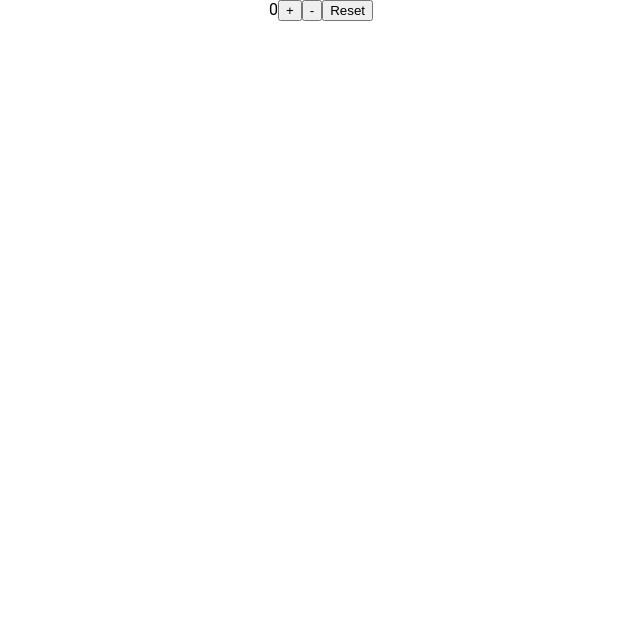
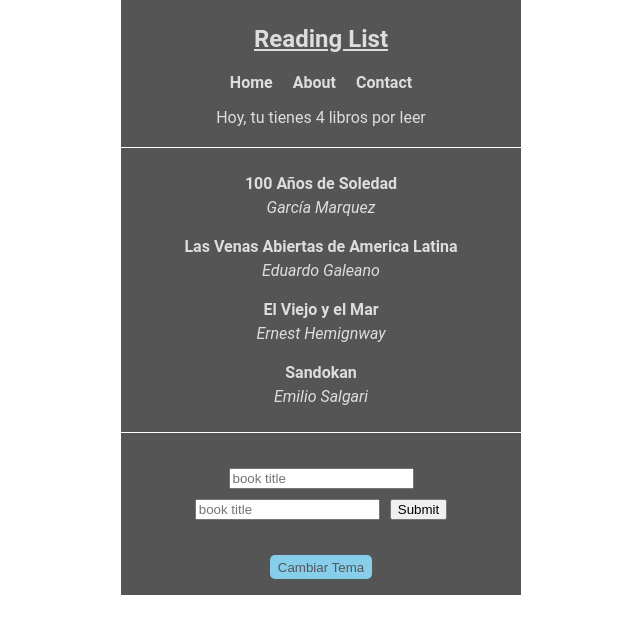
Before and after one commit to Academia-Numen/la-costa-react-clases, a React (Create React App) app: page / in a window 1280 px wide. Shown: the top 634 px of the page, without its empty margins (319-959 px from the left). Built offline with nearby package versions, Linux system fonts and the light colour scheme.

Commit message:
clase 7 parte 3: comenzamos la final app implementando todo lo visto hasta ahora

```diff
--- a/src/App.js
+++ b/src/App.js
@@ -1,14 +1,28 @@
 import './App.css';
 import React from 'react';
 import Navbar from './components/Navbar';
+import BooksList from './components/BooksList';
+import ThemeToggle from './components/ThemeToggle';
 import { AppContainer } from './App.styled';
-import Counter from './components/Counter';
+import BooksContextProvider from './contexts/BooksContext';
+import { NavbarContainer } from './components/Navbar/navbar.styled';
+import ThemeContextProvider from './contexts/ThemeContext';
+import NewBookForm from './components/NewBookForm';
 
 function App() {
 
   return (
     <AppContainer>
-      <Counter />
+      <ThemeContextProvider>
+        <BooksContextProvider>
+
+          <Navbar />
+          <BooksList />
+          <NewBookForm />
+          <ThemeToggle />
+
+        </BooksContextProvider>
+      </ThemeContextProvider>
     </AppContainer>
   );
 }
--- /dev/null
+++ b/src/components/BookItem/book-item.styled.js
@@ -0,0 +1,12 @@
+import styled from "@emotion/styled";
+
+export const BookItemContainer = styled.li`
+    padding: 10px;
+    border-radius: 10px;
+    font-weight: 600;
+    div + div {
+        font-weight: 400;
+        font-style: italic;
+        margin-top: 5px;
+    }
+`;
--- /dev/null
+++ b/src/components/BookItem/index.js
@@ -0,0 +1,14 @@
+import React from "react";
+import { BookItemContainer } from './book-item.styled';
+
+function BookItem({ book }) {
+
+    return (
+        <BookItemContainer>
+            <div>{book.title}</div>
+            <div>{book.author}</div>
+        </BookItemContainer>
+    );
+}
+
+export default BookItem;
--- a/src/components/BooksList/book-list.styled.js
+++ b/src/components/BooksList/book-list.styled.js
@@ -2,15 +2,12 @@ import styled from "@emotion/styled";
 
 export const BooksContainer = styled.div`
     ${({ themeStyles }) => themeStyles};
-    padding: 20px;
+    padding: 0;
+    border-top: solid 1px #fff;
+    border-bottom: solid 1px #fff;
 `;
 
 export const BooksUnorderedList = styled.ul`
     padding: 0;
     list-style-type: none;
 `;
-
-export const BookItem = styled.li`
-    padding: 10px;
-    border-radius: 10px;
-`;
--- a/src/components/BooksList/index.js
+++ b/src/components/BooksList/index.js
@@ -2,7 +2,8 @@ import React from 'react';
 import { useContext } from 'react';
 import { BooksContext } from '../../contexts/BooksContext';
 import { ThemeContext } from '../../contexts/ThemeContext';
-import { BooksContainer, BooksUnorderedList, BookItem } from './book-list.styled';
+import BookItem from '../BookItem';
+import { BooksContainer, BooksUnorderedList } from './book-list.styled';
 
 const BooksList = () => {
    const books = useContext(BooksContext);
@@ -10,12 +11,9 @@ const BooksList = () => {
 
     return (
         <BooksContainer themeStyles={themeStyles}>
-            <h2>Lista de Libros</h2>
             <BooksUnorderedList>
                 { books.map(book => (
-                    <BookItem key={ book.id }>
-                        { book.title }
-                    </BookItem>
+                    <BookItem key={ book.id } book={book}/>
                 ))}
             </BooksUnorderedList>
         </BooksContainer>
--- a/src/components/Counter/index.js
+++ /dev/null
@@ -1,17 +0,0 @@
-import React, { useReducer } from "react";
-import countReducer, { ACTIONS } from "../../reducers/countReducer";
-
-function Counter() {
-    const [count, dispatch] = useReducer(countReducer, 0);
-
-    return (
-        <div>
-            <span>{count}</span>
-            <button onClick={() => dispatch({ type: ACTIONS.INCREMENT })}>+</button>
-            <button onClick={() => dispatch({ type: ACTIONS.DECREMENT })}>-</button>
-            <button onClick={() => dispatch({ type: ACTIONS.RESET })}>Reset</button>
-        </div>
-    );
-}
-
-export default Counter;
--- a/src/components/Navbar/index.js
+++ b/src/components/Navbar/index.js
@@ -9,12 +9,13 @@ export default function Navbar() {
 
     return (
         <NavbarContainer themeStyles={themeStyles}>
-            <h1>Libros Disponible: {books.length}</h1>
+            <h1>Reading List</h1>
             <ul>
                 <li>Home</li>
                 <li>About</li>
                 <li>Contact</li>
             </ul>
+            <span>Hoy, tu tienes {books.length} libros por leer</span>
         </NavbarContainer>
     )
 }
--- a/src/components/Navbar/navbar.styled.js
+++ b/src/components/Navbar/navbar.styled.js
@@ -3,23 +3,17 @@ import styled from "@emotion/styled";
 export const NavbarContainer = styled.nav`
     ${({ themeStyles }) => themeStyles};
     padding: 5px;
+    padding-bottom: 20px;
+    h1 {
+        text-decoration: underline;
+    }
     ul {
         padding: 0;
+        cursor: pointer;
     }
     li {
         display: inline-block;
         margin: 0 10px;
+        font-weight: 600;
     }
 `;
-
-export const TimeContainer = styled.div`
-    display: flex;
-    gap: 1rem;
-    font-size: 13px;
-`;
-
-export const Text = styled.h2``;
-
-export const Image = styled.img`
-    max-width: 100%;
-`;
--- /dev/null
+++ b/src/components/NewBookForm/index.js
@@ -0,0 +1,41 @@
+import React, { useContext } from 'react';
+import { useState } from 'react';
+import { BooksContext } from '../../contexts/BooksContext';
+import { ThemeContext } from '../../contexts/ThemeContext';
+import { FormContainer, InputField } from './new-book-form.styled';
+
+const NewBookForm = () => {
+    const books = useContext(BooksContext);
+    const { themeStyles } = useContext(ThemeContext);
+    const [title, setTitle] = useState('');
+    const [author, setAuthor] = useState('');
+
+    const handleSubmit = (e) => {
+        e.preventDefault();
+    }
+
+    return (
+        <FormContainer
+            themeStyles={themeStyles}
+            onSubmit={handleSubmit}
+        >
+            <InputField
+                type="text"
+                value={title}
+                placeholder="book title"
+                required
+                onChange={e => setTitle(e.target.value)}
+            />
+            <InputField
+                type="text"
+                value={author}
+                placeholder="book title"
+                required
+                onChange={e => setAuthor(e.target.value)}
+            />
+            <InputField type="submit" />
+        </FormContainer>
+    );
+}
+
+export default NewBookForm;
--- /dev/null
+++ b/src/components/NewBookForm/new-book-form.styled.js
@@ -0,0 +1,10 @@
+import styled from "@emotion/styled";
+
+export const FormContainer = styled.form`
+    ${({ themeStyles }) => themeStyles};
+    padding: 30px;
+`;
+
+export const InputField = styled.input`
+    margin: 5px;
+`;
--- a/src/contexts/BooksContext.js
+++ b/src/contexts/BooksContext.js
@@ -5,10 +5,10 @@ export const BooksContext = createContext();
 
 const BooksContextProvider = (props) => {
     const [books, setBooks] = useState([
-        { title: '100 Años de Soledad', id: 1 },
-        { title: 'Las Venas Abiertas de America Latina', id: 2 },
-        { title: 'El Viejo y el Mar', id: 3 },
-        { title: 'Sandokan', id: 4 },
+        { author: 'García Marquez', title: '100 Años de Soledad', id: 1 },
+        { author: 'Eduardo Galeano', title: 'Las Venas Abiertas de America Latina', id: 2 },
+        { author: 'Ernest Hemignway', title: 'El Viejo y el Mar', id: 3 },
+        { author: 'Emilio Salgari', title: 'Sandokan', id: 4 },
       ]);
 
     return (
@@ -19,3 +19,15 @@ const BooksContextProvider = (props) => {
 }
 
 export default BooksContextProvider;
+
+
+
+// LINKS IMAGENES
+// SANDOKAN
+// https://i.pinimg.com/originals/53/e7/e7/53e7e779804e142dad77a3cffd8ef3e4.jpg
+// EL VIEJO Y EL MAR
+// https://literaturaparavivir.com.ar/wp-content/uploads/2021/01/518vvjuregl._sx331_bo1204203200_.jpg
+// CIEN AÑOS...
+// https://centrogabo.org/sites/default/files/100_anos_172.jpg
+// LAS VENAS...
+// https://contentv2.tap-commerce.com/cover/large/9789876295116_1.jpg?id_com=1113
```
